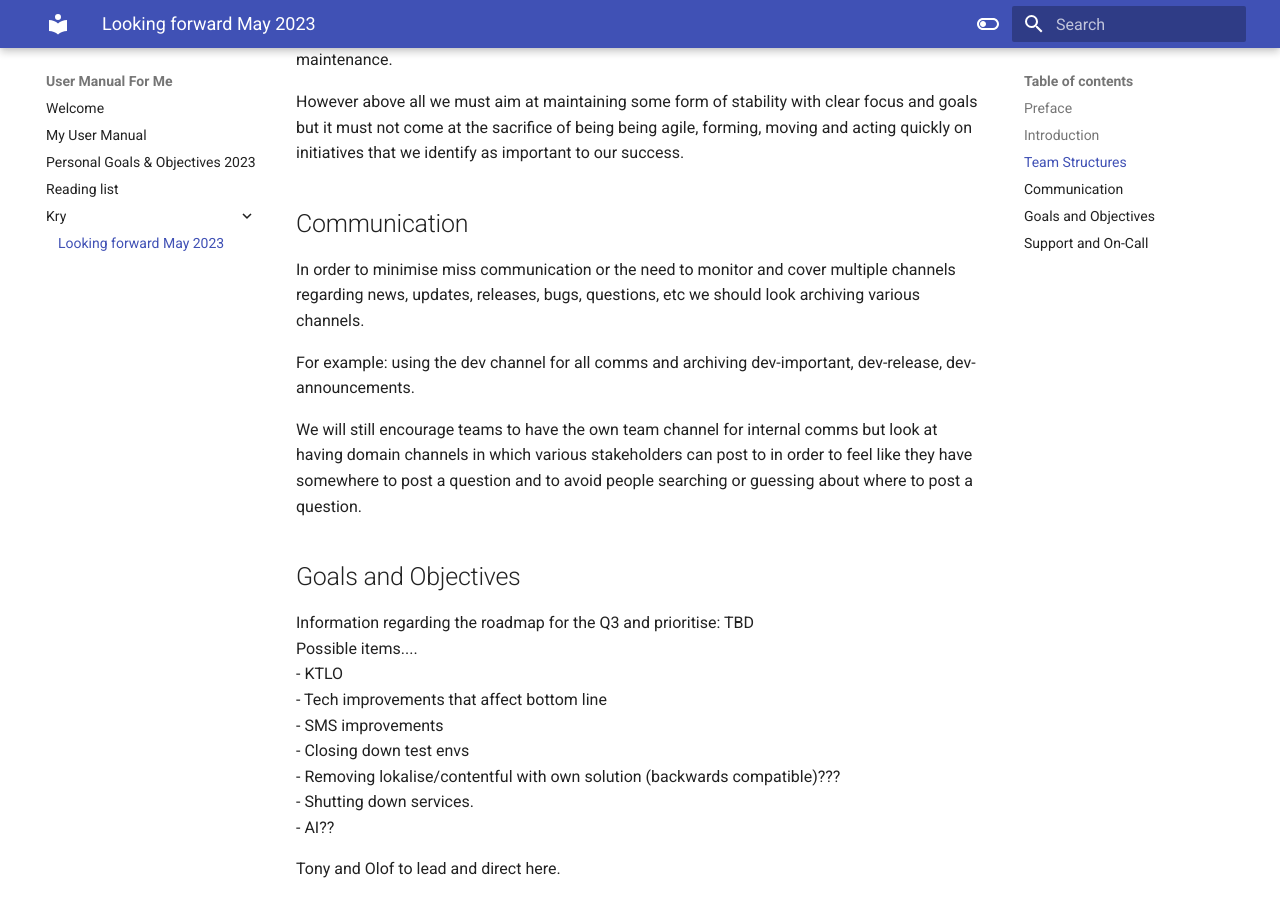
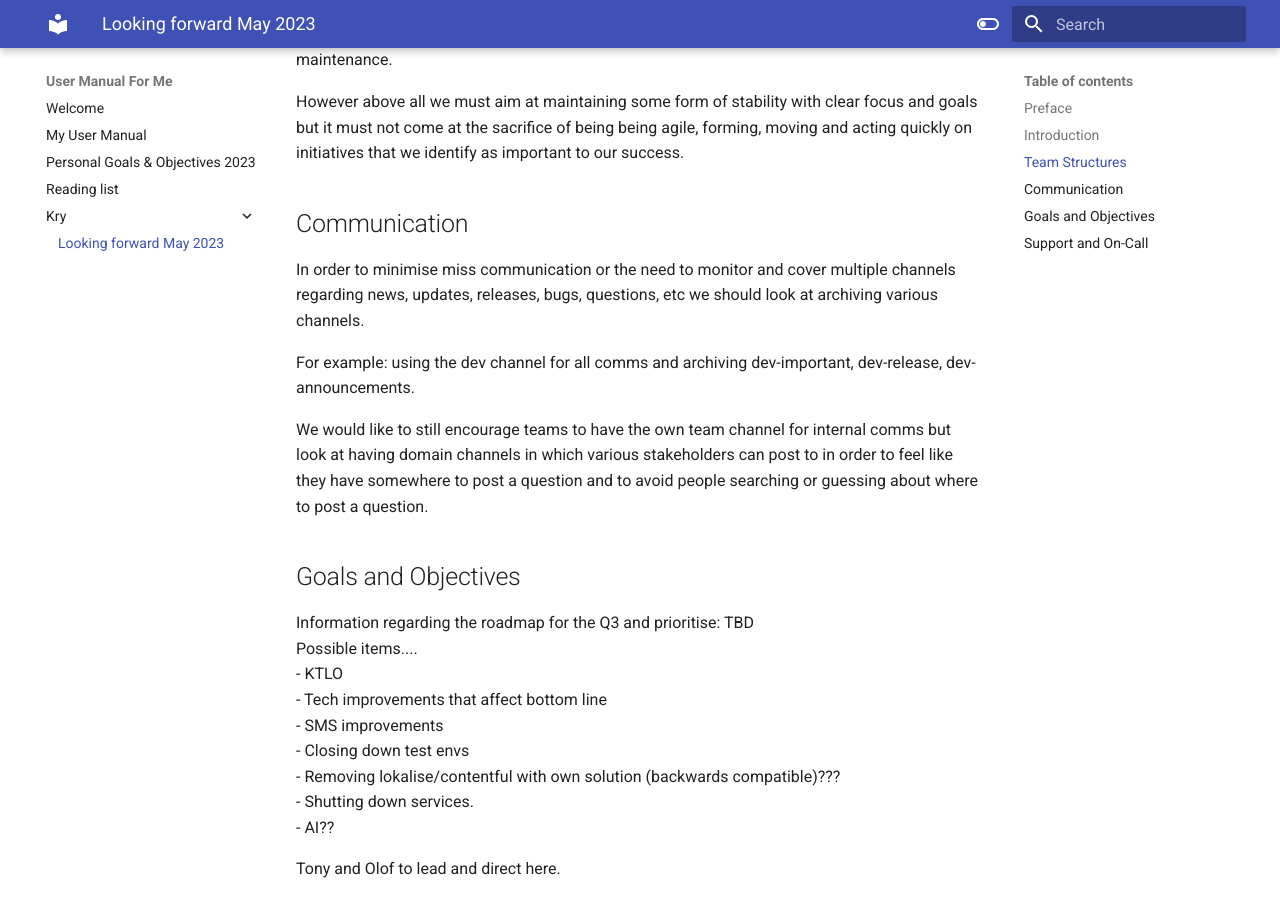
Before and after one commit to skakau/my-ramblings, an MkDocs documentation site: the page built from docs/kry/Looking forward May 2023.md, in a window 1280 px wide and 900 px high, scrolled down 1253 px. Built offline with MkDocs 1.6.1 and Material for MkDocs 9.7.7, drawn with Linux system fonts in a browser that asks for light colours.

Commit message:
PUSH NOTE : Looking forward May 2023.md

```diff
--- a/docs/kry/Looking forward May 2023.md
+++ b/docs/kry/Looking forward May 2023.md
@@ -28,11 +28,11 @@ Another proposal that is under consideration could be having on-call teams for t
 However above all we must aim at maintaining some form of stability with clear focus and goals but it must not come at the sacrifice of being being agile, forming, moving and acting quickly on initiatives that we identify as important to our success.
 
 ## Communication
-In order to minimise miss communication or the need to monitor and cover multiple channels regarding news, updates, releases, bugs, questions, etc we should look archiving various channels.
+In order to minimise miss communication or the need to monitor and cover multiple channels regarding news, updates, releases, bugs, questions, etc we should look at archiving various channels.
 
 For example: using the dev channel for all comms and archiving dev-important, dev-release, dev-announcements.
 
-We will still encourage teams to have the own team channel for internal comms but look at having domain channels in which various stakeholders can post to in order to feel like they have somewhere to post a question and to avoid people searching or guessing about where to post a question.
+We would like to still encourage teams to have the own team channel for internal comms but look at having domain channels in which various stakeholders can post to in order to feel like they have somewhere to post a question and to avoid people searching or guessing about where to post a question.
 
 ## Goals and Objectives
 Information regarding the roadmap for the Q3 and prioritise: TBD
```
